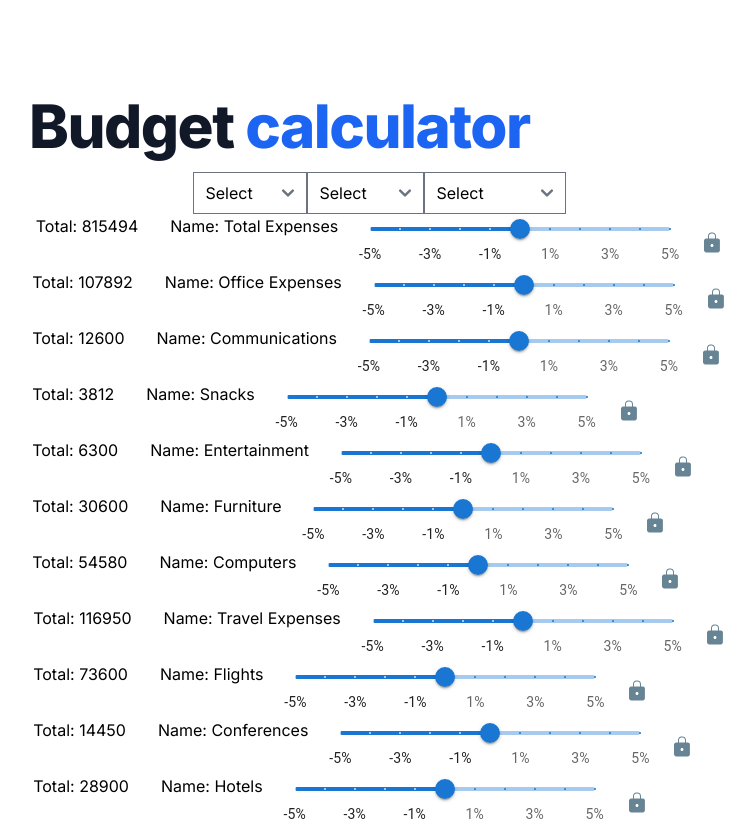
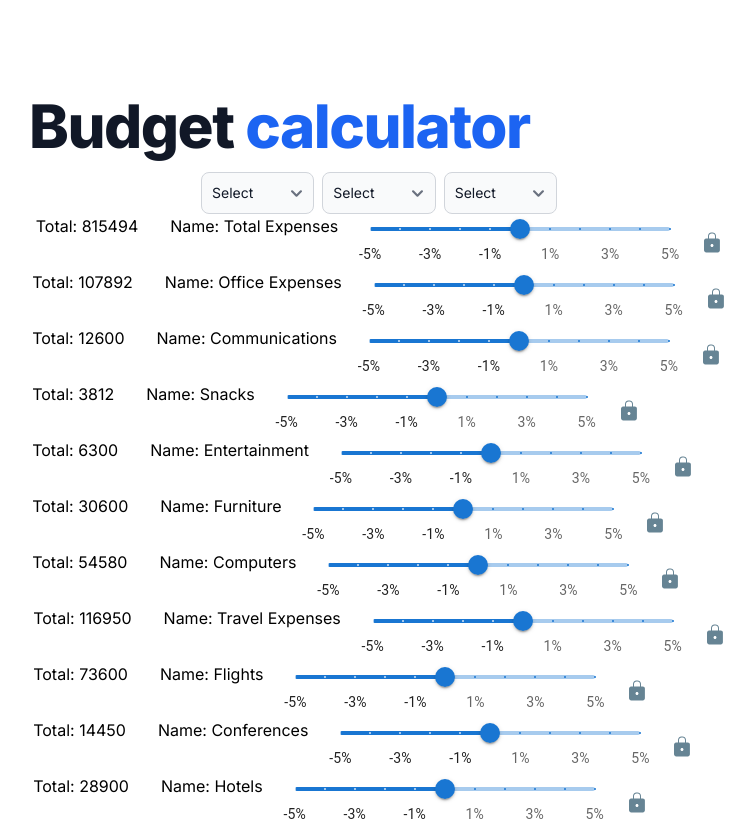
Before and after one commit to pavel-shermayster-sage/top-down-planning, a Next.js app: page / in a window 1280 px wide. Shown: the top 821 px of the page, without its empty margins (261-1016 px from the left). Built offline with nearby package versions, Linux system fonts and the light colour scheme.

Commit message:
Add sliders

```diff
--- a/src/app/page.tsx
+++ b/src/app/page.tsx
@@ -4,6 +4,7 @@ import { Slider } from "@/components/slider";
 import { data as rawData } from "./data.js";
 import { useState } from "react";
 import { Section } from "@/components/section";
+import { Select } from "@/components/select";
 
 // https://github.com/Hendrixer/fullstack-ai-nextjs
 export default function Home() {
@@ -21,25 +22,11 @@ export default function Home() {
           <span className="text-blue-600 dark:text-blue-500"> calculator</span>{" "}
         </h1>
         <div className="flex flex-col items-center justify-center">
-          <div>
-            <select name="department" id="department">
-              <option value="select">Select</option>
-              <option value="rnd">R&D</option>
-              <option value="sales">Sales</option>
-              <option value="product">Product</option>
-            </select>
-            <select name="location" id="location">
-              <option value="select">Select</option>
-              <option value="london">London</option>
-              <option value="tel-aviv">Tel Aviv</option>
-              <option value="chicago">Chicago</option>
-            </select>
-            <select name="project" id="project">
-              <option value="select">Select</option>
-              <option value="accelerator">Accelerator</option>
-              <option value="sip">SIP</option>
-            </select>
-          </div>
+				<div className="flex gap-2">
+						<Select id="department" items={[{ value: "rnd", name: "R&D" }, { value: "sales", name: "Sales"}, { value: "product", name: "Product"}]}></Select>
+						<Select id="location" items={[{ value: "london", name: "London" }, { value: "tel-aviv", name: "Tel Aviv"}, { value: "chicago", name: "Chicago"}]}></Select>
+						<Select id="project" items={[{ value: "accelerator", name: "Accelerator" }, { value: "sip", name: "SIP"}]}></Select>
+					</div>
           {data.map((item) => {
             return (
               <>
--- /dev/null
+++ b/src/components/select.tsx
@@ -0,0 +1,22 @@
+export function Select({
+  id,
+  items
+}: {
+    id: string;
+    items: { value: string, name: string }[];
+}) {
+  return (
+    <select
+      name={id}
+      id={id}
+      className="bg-gray-50 border border-gray-300 text-gray-900 text-sm rounded-lg focus:ring-blue-500 focus:border-blue-500 block w-full p-2.5 dark:bg-gray-700 dark:border-gray-600 dark:placeholder-gray-400 dark:text-white dark:focus:ring-blue-500 dark:focus:border-blue-500"
+    >
+      <option value="select">Select</option>
+      {items.map((item) => {
+        return (
+          <option key={item.value} value={item.value}>{ item.name }</option>
+        )
+      })};
+    </select>
+  );
+}
```
